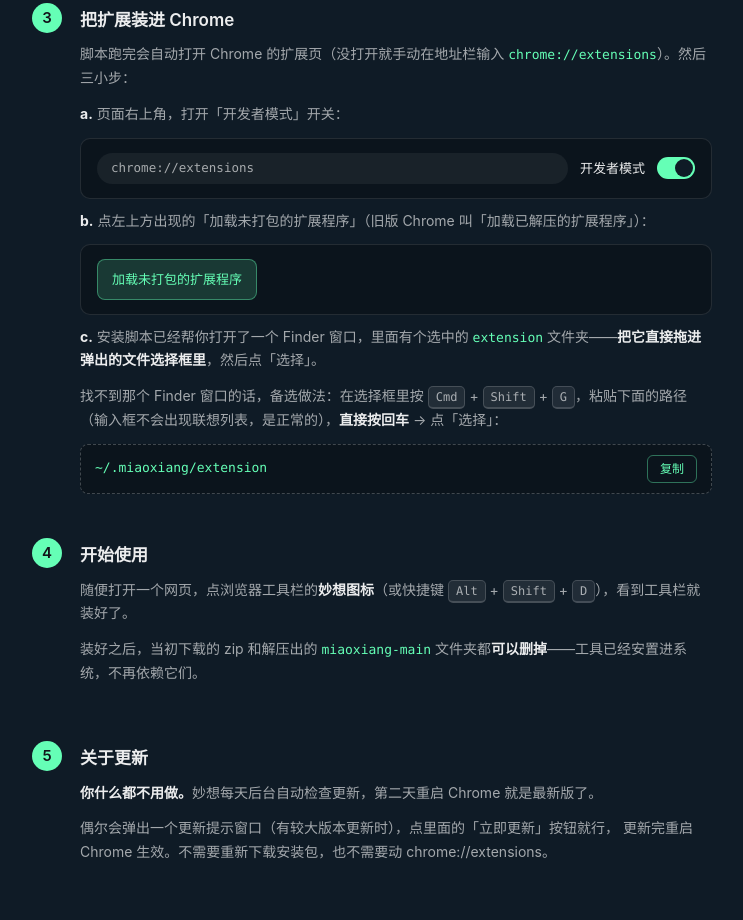
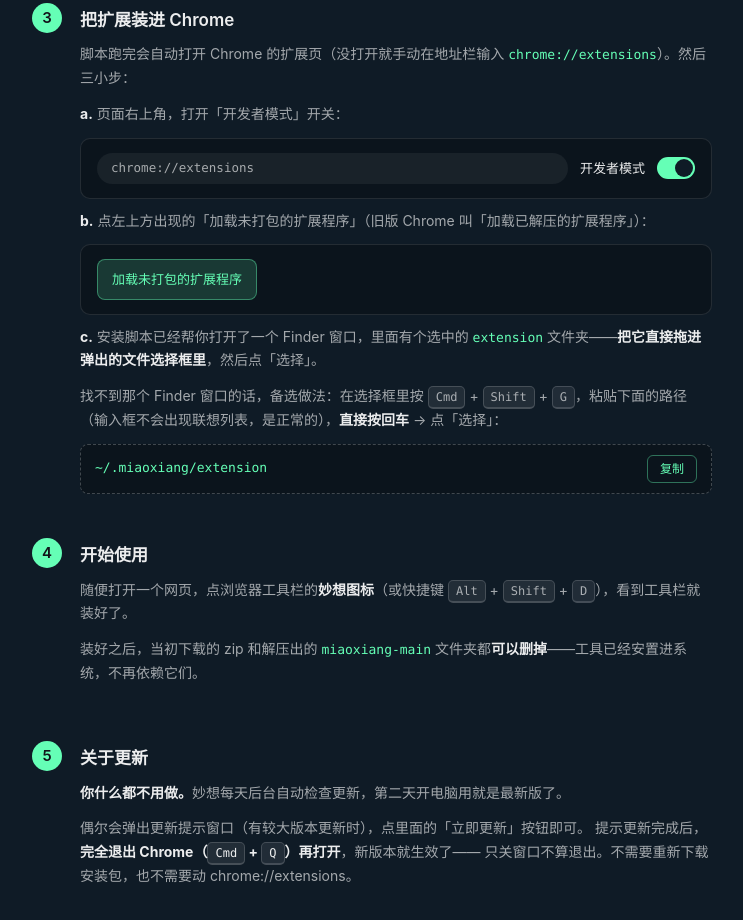
Before and after one commit to FengranZhou/miaoxiang, a browser extension: page 妙想安装手册.html in a window 1280 px wide. Shown: the part 1144-2064 px from the top of the page, without its empty margins (268-1011 px from the left). Drawn offline with Linux system fonts and the light colour scheme.

Commit message:
release v2.0.15

```diff
--- a/extension/toolbar/update-modal.js
+++ b/extension/toolbar/update-modal.js
@@ -261,7 +261,7 @@
           if (!r || !r.ok) return fail('更新失败：' + ((r && r.error) || '未知原因') + '。可联系分发者')
           go.textContent = '完成'
           result.className = 'result ok'
-          result.textContent = '更新完成，重启 Chrome 后生效'
+          result.textContent = '更新完成，完全退出 Chrome（Cmd+Q）再打开即生效'
         })
       } catch (e) { fail('更新失败：' + String(e && e.message || e)) }
     })
--- a/妙想安装手册.html
+++ b/妙想安装手册.html
@@ -185,9 +185,10 @@
     <div class="n">5</div>
     <div class="b">
       <h2>关于更新</h2>
-      <p><strong>你什么都不用做。</strong>妙想每天后台自动检查更新，第二天重启 Chrome 就是最新版了。</p>
-      <p class="note">偶尔会弹出一个更新提示窗口（有较大版本更新时），点里面的「立即更新」按钮就行，
-      更新完重启 Chrome 生效。不需要重新下载安装包，也不需要动 chrome://extensions。</p>
+      <p><strong>你什么都不用做。</strong>妙想每天后台自动检查更新，第二天开电脑用就是最新版了。</p>
+      <p class="note">偶尔会弹出更新提示窗口（有较大版本更新时），点里面的「立即更新」按钮即可。
+      提示更新完成后，<strong>完全退出 Chrome（<kbd>Cmd</kbd> + <kbd>Q</kbd>）再打开</strong>，新版本就生效了——
+      只关窗口不算退出。不需要重新下载安装包，也不需要动 chrome://extensions。</p>
     </div>
   </div>
 
```
Also changed, not shown: extension/manifest.json, 1 other file.
